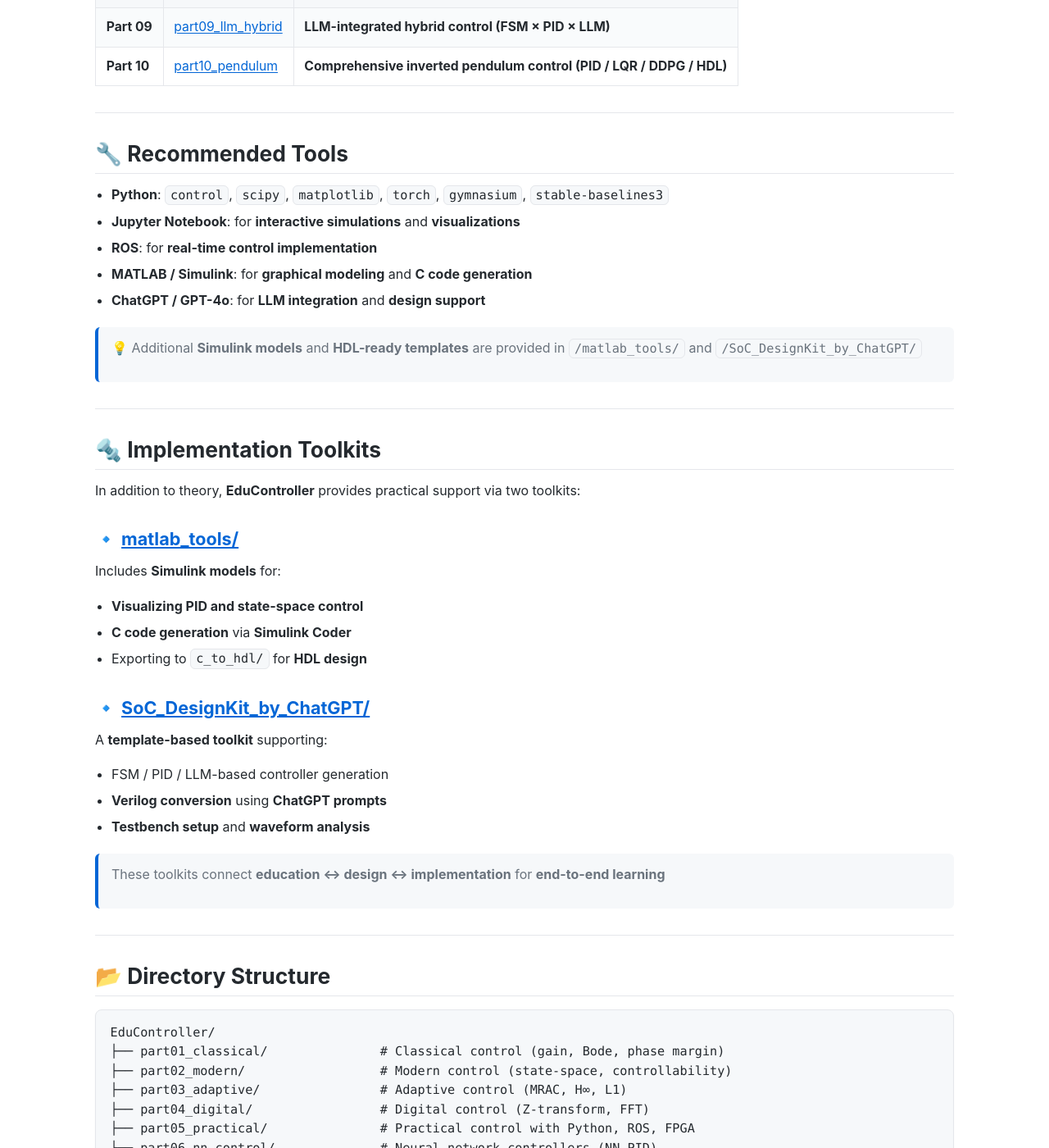
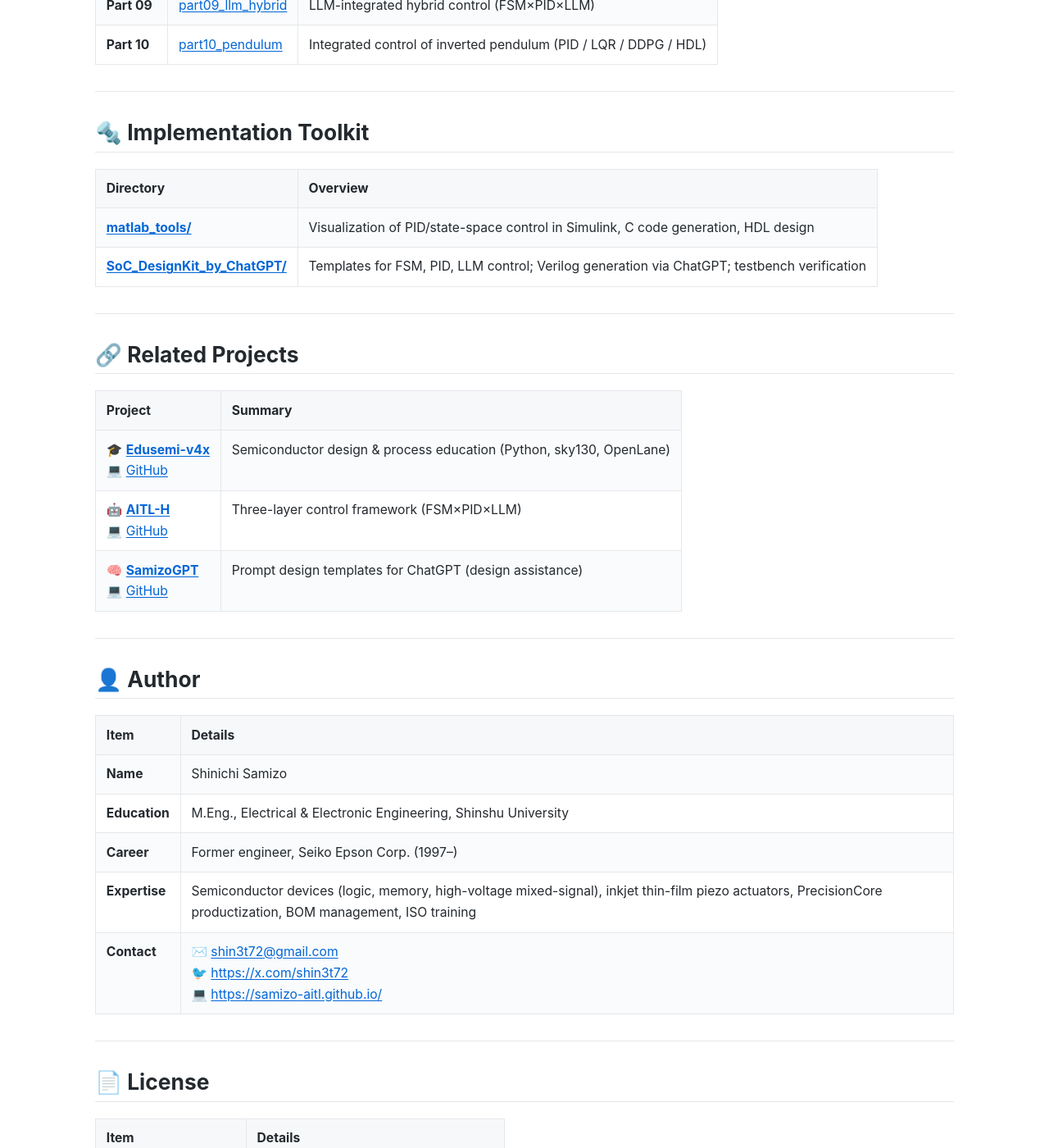
Before and after one commit to Samizo-AITL/EduController, a Jekyll site: the page built from en/index.md, in a window 1280 px wide and 1400 px high, scrolled down 1898 px. Shown: the whole window at 82% size. Built offline with Jekyll 4.4.1, drawn with Linux system fonts in a browser that asks for light colours; some of the changed text lies outside the part shown.

Commit message:
Update index.md

````diff
--- a/en/index.md
+++ b/en/index.md
@@ -1,193 +1,116 @@
 ---
 layout: default
-title: EduController/en/index.md
+title: EduController/en/index.md (English)
 ---
 
 ---
 
-# 🎛️ **EduController**: Educational Framework for Control Theory and AI-based Control
+# 🎛️ **EduController: Educational Framework for Control Theory and AI Control**
 
 ---
 
-## 🔗 Official Links
+## 🔗 **Official Links**
 
 | Language | Type | Link |
-|----------|------|------|
+|------|------|--------|
+| 🇯🇵 Japanese Version | 🌐 GitHub Pages | [https://samizo-aitl.github.io/EduController/](https://samizo-aitl.github.io/EduController/) |
+| 🇯🇵 Japanese Version | 💻 GitHub | [https://github.com/Samizo-AITL/EduController](https://github.com/Samizo-AITL/EduController) |
 | 🇺🇸 English Version | 🌐 GitHub Pages | [https://samizo-aitl.github.io/EduController/en/](https://samizo-aitl.github.io/EduController/en/) |
 | 🇺🇸 English Version | 💻 GitHub | [https://github.com/Samizo-AITL/EduController/tree/main/en](https://github.com/Samizo-AITL/EduController/tree/main/en) |
-| 🇯🇵 Japanese Version | 🌐 GitHub Pages | [https://samizo-aitl.github.io/EduController/](https://samizo-aitl.github.io/EduController/) |
-| 🇯🇵 Japanese Version | 💻 GitHub | [https://github.com/Samizo-AITL/EduController](https://github.com/Samizo-AITL/EduController) |
 
 ---
 
-**EduController** is a **progressive** and **practical learning project** that systematically covers **classical control theory**, **modern control**, and **next-generation AI-based control**.
-It uses **Python-based simulation and visualization** to support **intuitive understanding** and **real-world control system design**, including **LLM-integrated architectures**.
+## 📘 **Overview**
+
+EduController is a step-by-step, practical educational project covering **classical control**, **modern control**, and **AI-based next-generation control**.
+It supports a wide range of learning, from intuitive understanding of control theory using Python to HDL coding and LLM-integrated design.
 
 ---
 
-## 🧭 **Overview: Three Tracks – Classical, AI-based, and Hybrid Control**
+## 🧭 **Structure Overview**
 
-EduController consists of 10 chapters, organized into the following three tracks:
-
-- 🎓 **Classical & Modern Control (Part 01–05)**
-  Systematic study of classical control, state-space modeling, digital control, and practical implementation
-
-- 🤖 **AI-based Control (Part 06–08)**
-  Step-by-step learning of neural networks, reinforcement learning, and data-driven control methods
-
-- 🧠 **Hybrid & Applied Control (Part 09–10)**
-  Comprehensive integration using LLMs and real-world applications like inverted pendulum control
-
-> ※ Each chapter can be studied independently. However, AI-based and hybrid control parts assume prior knowledge of classical control theory.
+| Track | Description |
+|--------------|---------------|
+| 🎓 **Classical Control (Part 01–05)** | Classical control, state-space, digital control, practical implementation |
+| 🤖 **AI-based Control (Part 06–08)** | Neural networks, reinforcement learning, data-driven control |
+| 🧠 **Hybrid & Applied Control (Part 09–10)** | LLM-integrated control, inverted pendulum control |
 
 ---
 
-## 📚 **Chapter Structure (with Links)**
+## 📚 **Chapter Structure**
 
-### 🎓 **Classical & Modern Control**
+### 🎓 Classical & Modern Control
 
-| Part | Directory | Overview |
-|------|-----------|----------|
-| **Part 01** | [part01_classical](./part01_classical/) | **PID control, Bode plot, stability analysis** |
-| **Part 02** | [part02_modern](./part02_modern/) | **State-space modeling, LQR, Kalman filter** |
-| **Part 03** | [part03_adaptive](./part03_adaptive/) | **Adaptive & robust control (MRAC, H∞, L1)** |
-| **Part 04** | [part04_digital](./part04_digital/) | **Digital control, Z-transform, DSP implementation** |
-| **Part 05** | [part05_practical](./part05_practical/) | **Python coding, ROS practice, FPGA-based control** |
-
-### 🤖 **AI-based Control**
-
-| Part | Directory | Overview |
-|------|-----------|----------|
-| **Part 06** | [part06_nn_control](./part06_nn_control/) | **Neural network control (NN-PID, inverse models)** |
-| **Part 07** | [part07_rl_control](./part07_rl_control/) | **Reinforcement learning (Q-learning, DDPG, PPO)** |
-| **Part 08** | [part08_data_driven](./part08_data_driven/) | **Data-driven control (Koopman, system identification)** |
-
-### 🧠 **Hybrid & Applied Control**
-
-| Part | Directory | Overview |
-|------|-----------|----------|
-| **Part 09** | [part09_llm_hybrid](./part09_llm_hybrid/) | **LLM-integrated hybrid control (FSM × PID × LLM)** |
-| **Part 10** | [part10_pendulum](./part10_pendulum/) | **Comprehensive inverted pendulum control (PID / LQR / DDPG / HDL)** |
+| Chapter | Directory | Overview |
+|--------------|-------------|---------------|
+| **Part 01** | [part01_classical](../part01_classical/) | PID control, Bode plot, stability |
+| **Part 02** | [part02_modern](../part02_modern/) | State-space, LQR, Kalman filter |
+| **Part 03** | [part03_adaptive](../part03_adaptive/) | Adaptive & robust control (MRAC, H∞, L1) |
+| **Part 04** | [part04_digital](../part04_digital/) | Digital control, Z-transform, DSP implementation |
+| **Part 05** | [part05_practical](../part05_practical/) | Python implementation, ROS exercises, FPGA-based control |
 
 ---
 
-## 🔧 Recommended Tools
+### 🤖 AI-based Control
 
-- **Python**: `control`, `scipy`, `matplotlib`, `torch`, `gymnasium`, `stable-baselines3`
-- **Jupyter Notebook**: for **interactive simulations** and **visualizations**
-- **ROS**: for **real-time control implementation**
-- **MATLAB / Simulink**: for **graphical modeling** and **C code generation**
-- **ChatGPT / GPT-4o**: for **LLM integration** and **design support**
-
-> 💡 Additional **Simulink models** and **HDL-ready templates** are provided in `/matlab_tools/` and `/SoC_DesignKit_by_ChatGPT/`
+| Chapter | Directory | Overview |
+|--------------|-------------|---------------|
+| **Part 06** | [part06_nn_control](../part06_nn_control/) | Neural network control (NN-PID, inverse model) |
+| **Part 07** | [part07_rl_control](../part07_rl_control/) | Reinforcement learning control (Q-learning, DDPG, PPO) |
+| **Part 08** | [part08_data_driven](../part08_data_driven/) | Data-driven control (Koopman, system identification) |
 
 ---
 
-## 🔩 Implementation Toolkits
+### 🧠 Hybrid & Applied Control
 
-In addition to theory, **EduController** provides practical support via two toolkits:
-
-### 🔹 **[matlab_tools/](./matlab_tools/)**
-Includes **Simulink models** for:
-- **Visualizing PID and state-space control**
-- **C code generation** via **Simulink Coder**
-- Exporting to `c_to_hdl/` for **HDL design**
-
-### 🔹 **[SoC_DesignKit_by_ChatGPT/](./SoC_DesignKit_by_ChatGPT/)**
-A **template-based toolkit** supporting:
-- FSM / PID / LLM-based controller generation
-- **Verilog conversion** using **ChatGPT prompts**
-- **Testbench setup** and **waveform analysis**
-
-> These toolkits connect **education ↔ design ↔ implementation** for **end-to-end learning**
+| Chapter | Directory | Overview |
+|--------------|-------------|---------------|
+| **Part 09** | [part09_llm_hybrid](../part09_llm_hybrid/) | LLM-integrated hybrid control (FSM×PID×LLM) |
+| **Part 10** | [part10_pendulum](../part10_pendulum/) | Integrated control of inverted pendulum (PID / LQR / DDPG / HDL) |
 
 ---
 
-## 📂 Directory Structure
+## 🔩 **Implementation Toolkit**
 
-```plaintext
-EduController/
-├── part01_classical/               # Classical control (gain, Bode, phase margin)
-├── part02_modern/                  # Modern control (state-space, controllability)
-├── part03_adaptive/                # Adaptive control (MRAC, H∞, L1)
-├── part04_digital/                 # Digital control (Z-transform, FFT)
-├── part05_practical/               # Practical control with Python, ROS, FPGA
-├── part06_nn_control/              # Neural network controllers (NN-PID)
-├── part07_rl_control/              # Reinforcement learning (DDPG, PPO)
-├── part08_data_driven/             # Data-driven control (Koopman, system ID)
-├── part09_llm_hybrid/              # LLM-integrated hybrid control
-├── part10_pendulum/                # Hybrid control of inverted pendulum (PID, LQR, RL, HDL)
-│
-├── SoC_DesignKit_by_ChatGPT/       # HDL design templates for FSM/PID/LLM
-│   ├── fsm/                        # FSM YAML + Mermaid templates
-│   ├── pid/                        # Verilog PID examples
-│   ├── llm/                        # FSM × LLM control templates
-│   ├── c_to_hdl/                   # C to Verilog prompt templates
-│   ├── testbench/                  # Simulation and waveform analysis
-│   ├── execution_logs/             # ChatGPT conversation logs
-│   ├── prompts/control_templates/  # Design prompts for ChatGPT
-│   └── template_mapping_matrix.md  # Template-to-module mapping table
-│
-├── matlab_tools/                   # Simulink design and C export
-│   ├── pid_simulink_example.slx
-│   ├── state_space_example.slx
-│   ├── model_to_code.md
-│   └── getting_started.md
-│
-├── README.md                       # Japanese main README
-└── README_en.md                    # English main README
-```
-
-> 📘 See each subfolder's `README.md` for detailed content
+| Directory | Overview |
+|--------------|---------------|
+| [**matlab_tools/**](../matlab_tools/) | Visualization of PID/state-space control in Simulink, C code generation, HDL design |
+| [**SoC_DesignKit_by_ChatGPT/**](../SoC_DesignKit_by_ChatGPT/) | Templates for FSM, PID, LLM control; Verilog generation via ChatGPT; testbench verification |
 
 ---
 
-## 🚀 Features
+## 🔗 **Related Projects**
 
-- 🔁 Learn **control theory** from basics to **AI-integrated design**
-- 🧠 **ChatGPT-based design support** with reusable prompt templates
-- 💻 Bridge **Simulink**, **Python**, and **HDL design**
-- 🎓 Ideal for **education**, **self-study**, and **PoC prototyping**
+| Project | Summary |
+|---|---|
+| 🎓 [**Edusemi-v4x**](https://samizo-aitl.github.io/Edusemi-v4x/) <br>💻 [GitHub](https://github.com/Samizo-AITL/Edusemi-v4x) | Semiconductor design & process education (Python, sky130, OpenLane) |
+| 🤖 [**AITL-H**](https://samizo-aitl.github.io/AITL-H/) <br>💻 [GitHub](https://github.com/Samizo-AITL/AITL-H) | Three-layer control framework (FSM×PID×LLM) |
+| 🧠 [**SamizoGPT**](https://samizo-aitl.github.io/SamizoGPT/) <br>💻 [GitHub](https://github.com/Samizo-AITL/SamizoGPT) | Prompt design templates for ChatGPT (design assistance) |
 
 ---
 
-## 🔗 Related Projects
+## 👤 **Author**
 
-- 🧩 **[Edusemi v4.x](https://github.com/Samizo-AITL/Edusemi-v4x)**
-  Semiconductor fundamentals + SoC design curriculum
-  Includes special topics aligned with **Part 09 (LLM Hybrid)**
-
-- 🤖 **[AITL-H](https://github.com/Samizo-AITL/AITL-H)**
-  Three-layer intelligent control: **FSM × PID × LLM**
-  Applies hybrid logic to **robotics**, **adaptive control**, and **SoC implementation**
+| Item | Details |
+|------|------------|
+| **Name** | Shinichi Samizo |
+| **Education** | M.Eng., Electrical & Electronic Engineering, Shinshu University |
+| **Career** | Former engineer, Seiko Epson Corp. (1997–) |
+| **Expertise** | Semiconductor devices (logic, memory, high-voltage mixed-signal), inkjet thin-film piezo actuators, PrecisionCore productization, BOM management, ISO training |
+| **Contact** | ✉️ [shin3t72@gmail.com](mailto:shin3t72@gmail.com) <br>🐦 [https://x.com/shin3t72](https://x.com/shin3t72) <br>💻 [https://samizo-aitl.github.io/](https://samizo-aitl.github.io/) |
 
 ---
 
-## 👤 **Author Information**
+## 📄 **License**
 
-**Shinichi Samizo**
-- **M.S. in Electrical and Electronic Engineering, Shinshu University**
-- Former **Seiko Epson** Corporation Engineer (since 1997)
-
-📌 **Areas of Expertise**:
-- **Semiconductor Devices (Logic, Memory, High-Voltage Integrated with Logic)**
-- **Inkjet Thin-Film Piezoelectric Actuators**
-- **PrecisionCore Printhead Development, BOM Management, ISO Education**
-
-📬 **Contact**
-- ✉️ [shin3t72@gmail.com](mailto:shin3t72@gmail.com)
-- 🐦 [https://x.com/shin3t72](https://x.com/shin3t72)
-- 💻 [https://samizo-aitl.github.io/](https://samizo-aitl.github.io/)
+| Item | Details |
+|------|------------|
+| **Type** | MIT License |
+| **Usage** | Free to use, modify, and redistribute |
+| **Recommended Uses** | Education, research, corporate training |
 
 ---
 
-## 🔖 License
+## 💬 **Feedback**
 
-MIT License © 2025 **Shinichi Samizo**
-Freely usable for **education**, **research**, and **technical training**
-
----
-
-💬 [Join the discussion → GitHub Discussions](https://github.com/Samizo-AITL/EduController/discussions)
-
----
+💬 [**Discuss EduController here → Discussions**](https://github.com/Samizo-AITL/EduController/discussions)
````
